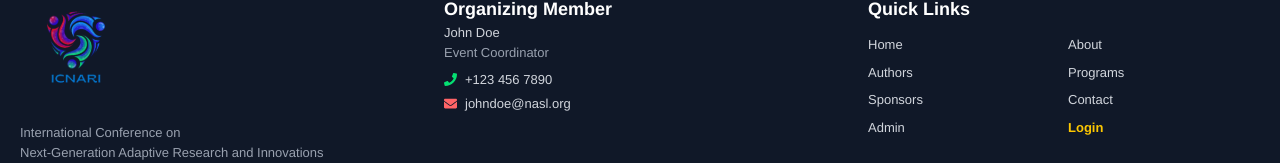
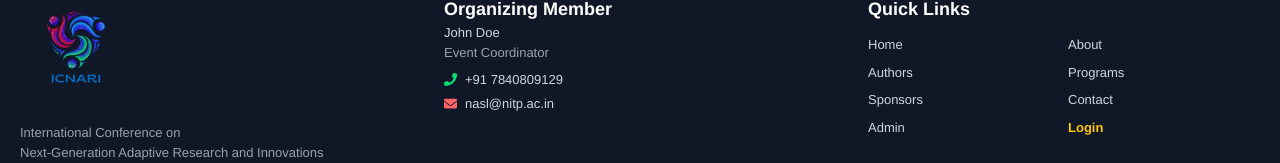
Before and after one commit to suryanshvermaa/Conference_website, a React (Vite) app in the folder frontend/: page /login in a window 1280 px wide. Shown: the part 869-1032 px from the top of the page. Built offline with nearby package versions, Linux system fonts and the light colour scheme.

Commit message:
Updated contact info in Footer.jsx

```diff
--- a/frontend/src/components/Footer.jsx
+++ b/frontend/src/components/Footer.jsx
@@ -26,11 +26,11 @@ export default function Footer() {
           <p className="text-gray-400">Event Coordinator</p>
           <div className="flex items-center justify-center md:justify-start mt-2">
             <FaPhone className="text-green-400 mr-2" />
-            <span className="text-gray-300">+123 456 7890</span>
+            <span className="text-gray-300">+91 7840809129</span>
           </div>
           <div className="flex items-center justify-center md:justify-start mt-1">
             <FaEnvelope className="text-red-400 mr-2" />
-            <span className="text-gray-300">johndoe@nasl.org</span>
+            <span className="text-gray-300">nasl@nitp.ac.in</span>
           </div>
         </div>
 
```
